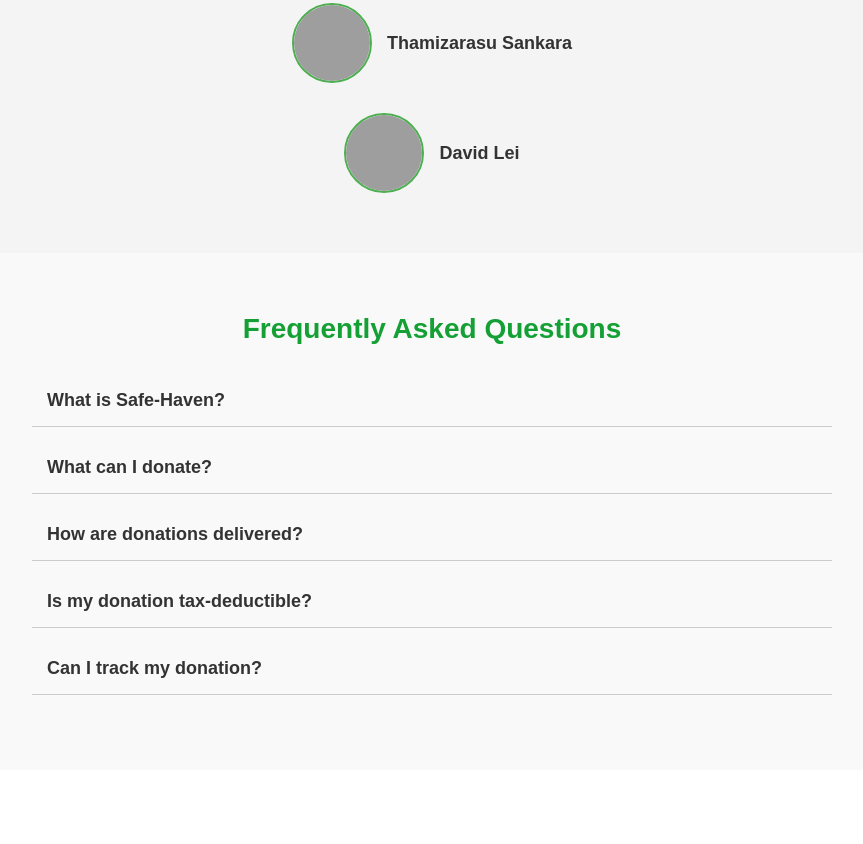
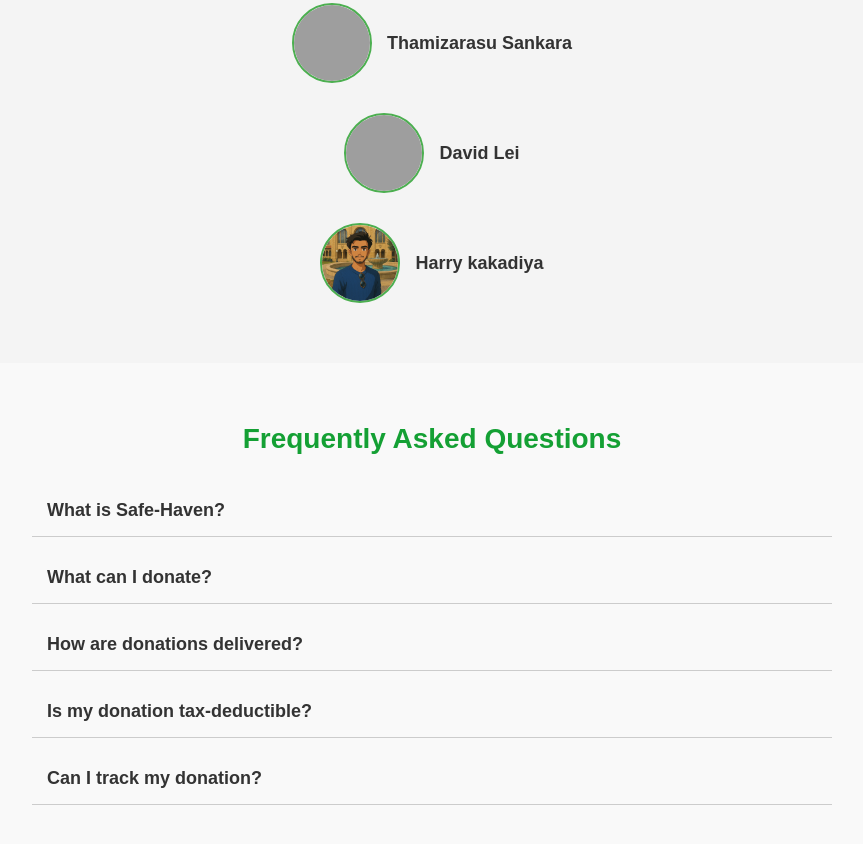
Before and after one commit to thamizarasus/safe-haven, a website: page frontend/src/html/index-signed-in.html in a window 1280 px wide. Shown: the part 3309-4153 px from the top of the page, without its empty margins (208-1071 px from the left). Before the commit the page ends 4079 px from the top, so only its background shows below. Drawn offline with Linux system fonts and the light colour scheme; grey boxes are pictures that could not be loaded; files whose address does not match are found by name.

Commit message:
About us update on index sign-in

```diff
--- a/frontend/src/html/index-signed-in.html
+++ b/frontend/src/html/index-signed-in.html
@@ -170,6 +170,11 @@
   <img src="../images/David Lei.png" alt="David Lei in Studio Ghibli style" class="author-image" />
   <p class="author-name">David Lei</p>
 </div>
+
+<div class="author-card">
+  <img src="../images/Harry kakadiya.png" alt="Harry kakadiya in Studio Ghibli style" class="author-image" />
+  <p class="author-name">Harry kakadiya</p>
+</div>
   </div>
 </div>
 
```
